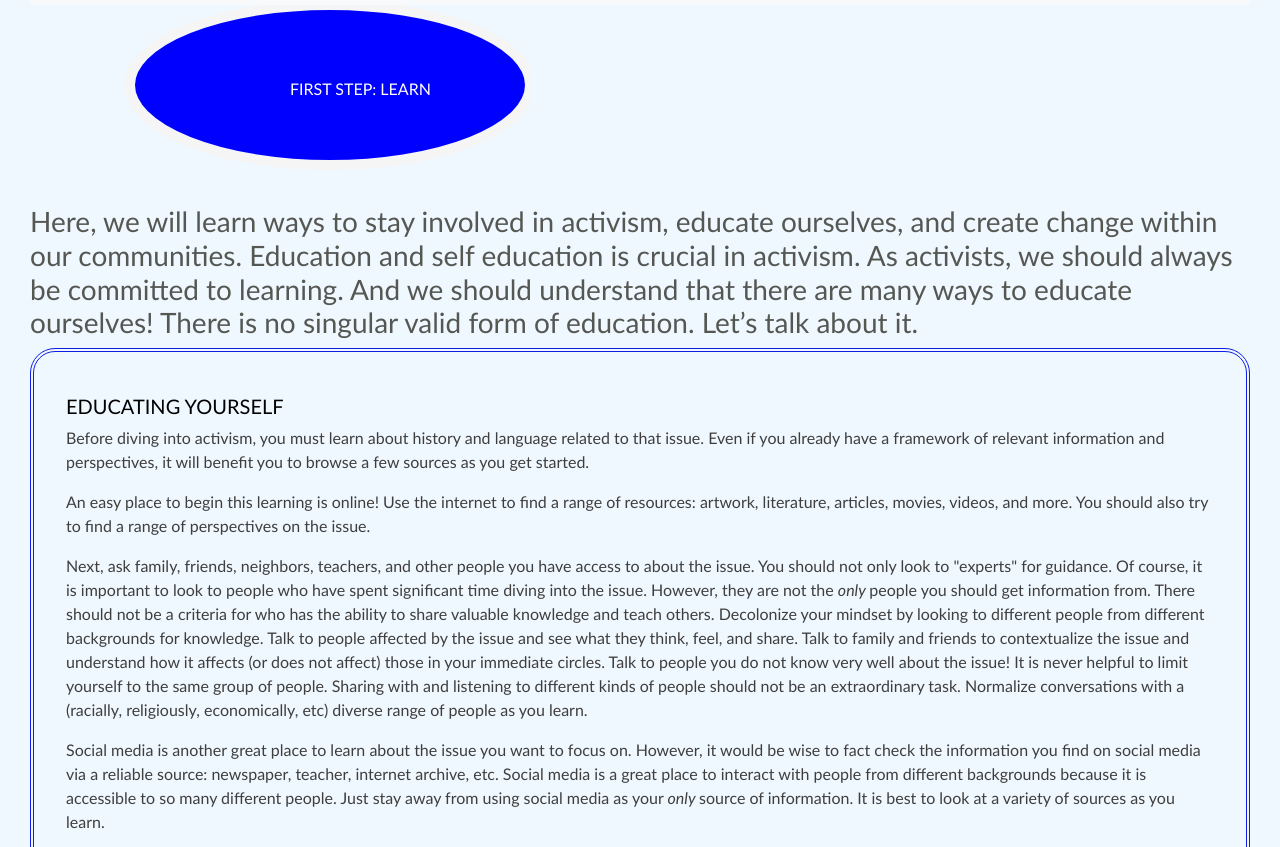
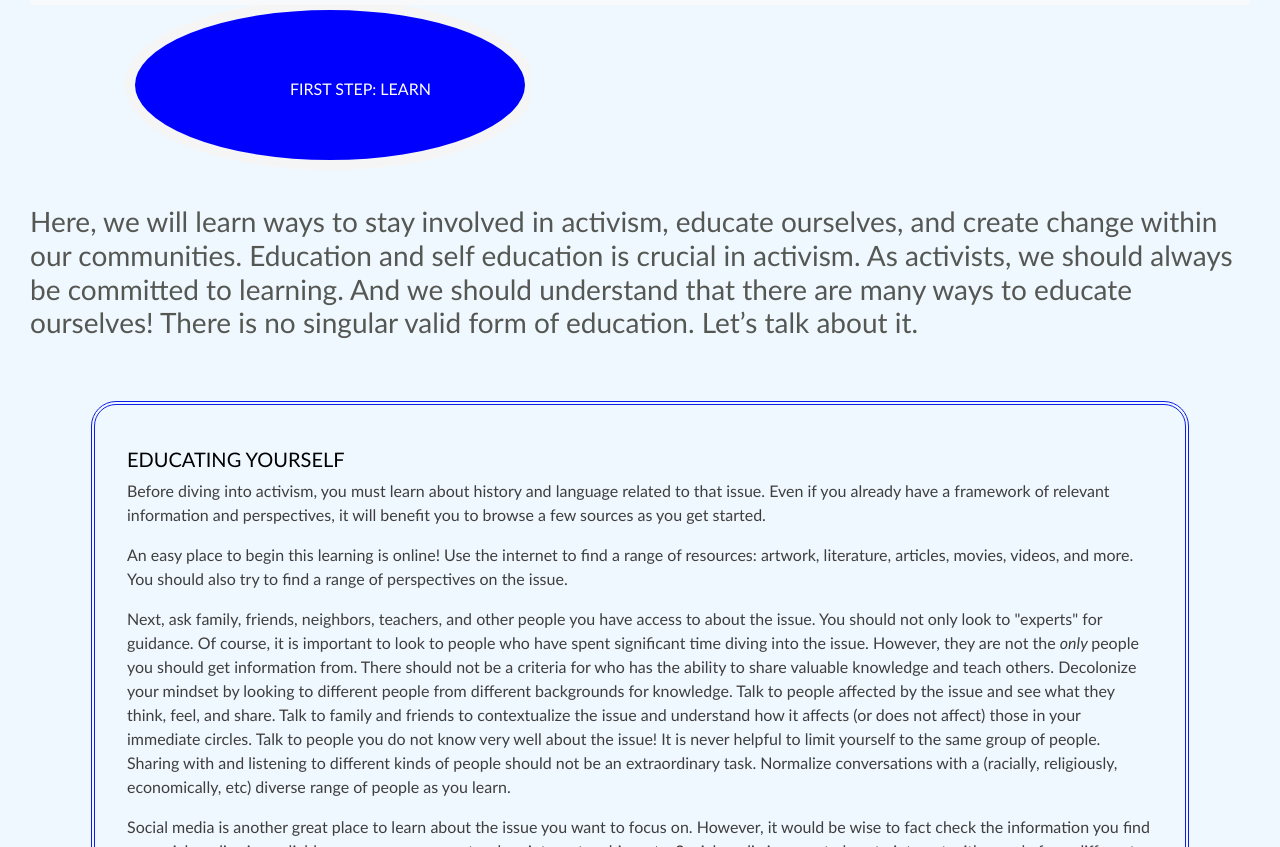
Before and after one commit to Chimene-k/Amplify-Youth-Activism, a plain HTML site: page How.html in a window 1280 px wide. Shown: the part 68-915 px from the top of the page. Drawn offline with nearby package versions, Linux system fonts and the light colour scheme.

Commit message:
Update style.css

```diff
--- a/style.css
+++ b/style.css
@@ -70,9 +70,11 @@ html {
        /* border: double 4px rgb(15, 29, 230);
         border-radius: 25px; */
         margin: 1.5%;
+
     }
     section{
       padding: 2em;
+      margin: 5%;
       border-top: 4px;
       border-left: 4px;
       border-right: 4px;
@@ -136,7 +138,7 @@ html {
     background-color: inherit;
     font-family: inherit; /* Important for vertical align on mobile phones
     margin: 0;  /* Important for vertical align on mobile phones */
-  }
+
 
   /* Add a red background color to navbar links on hover
   .navbar a:hover, .dropdown:hover .dropbtn {
```
